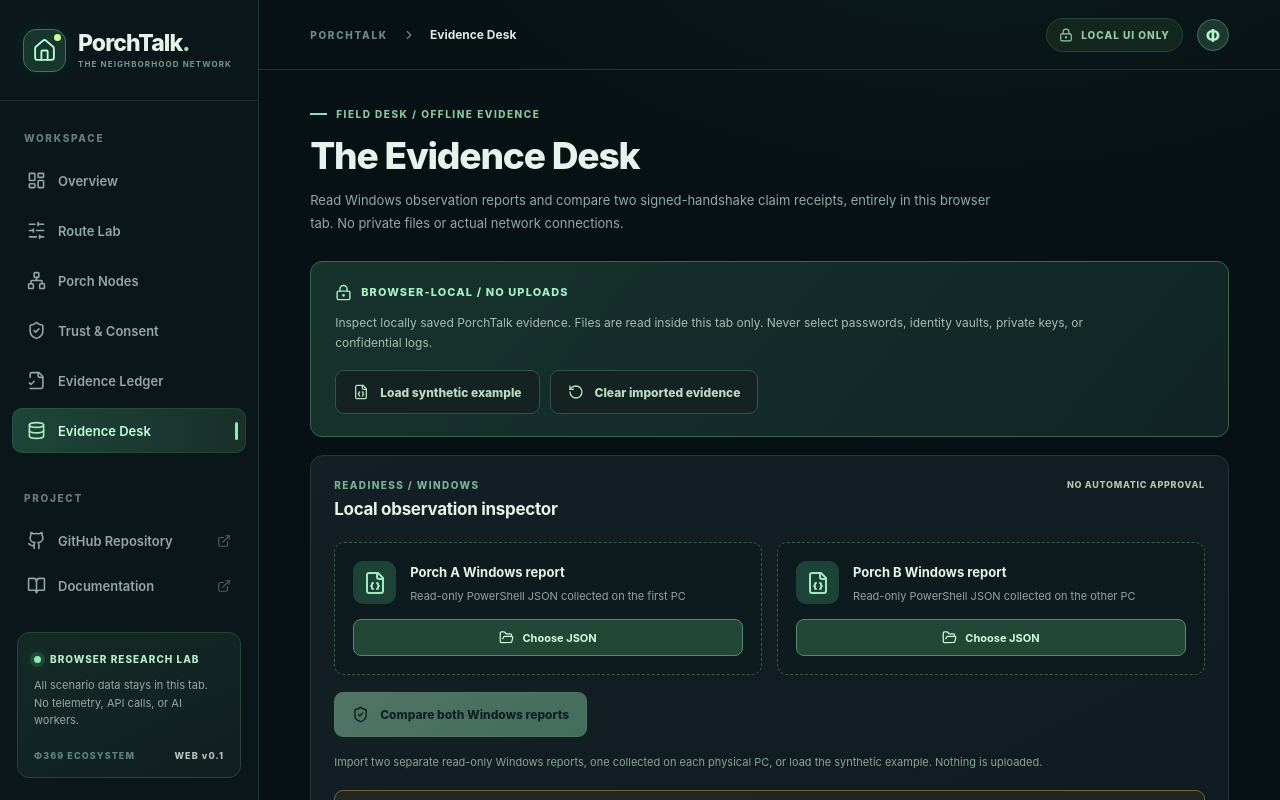
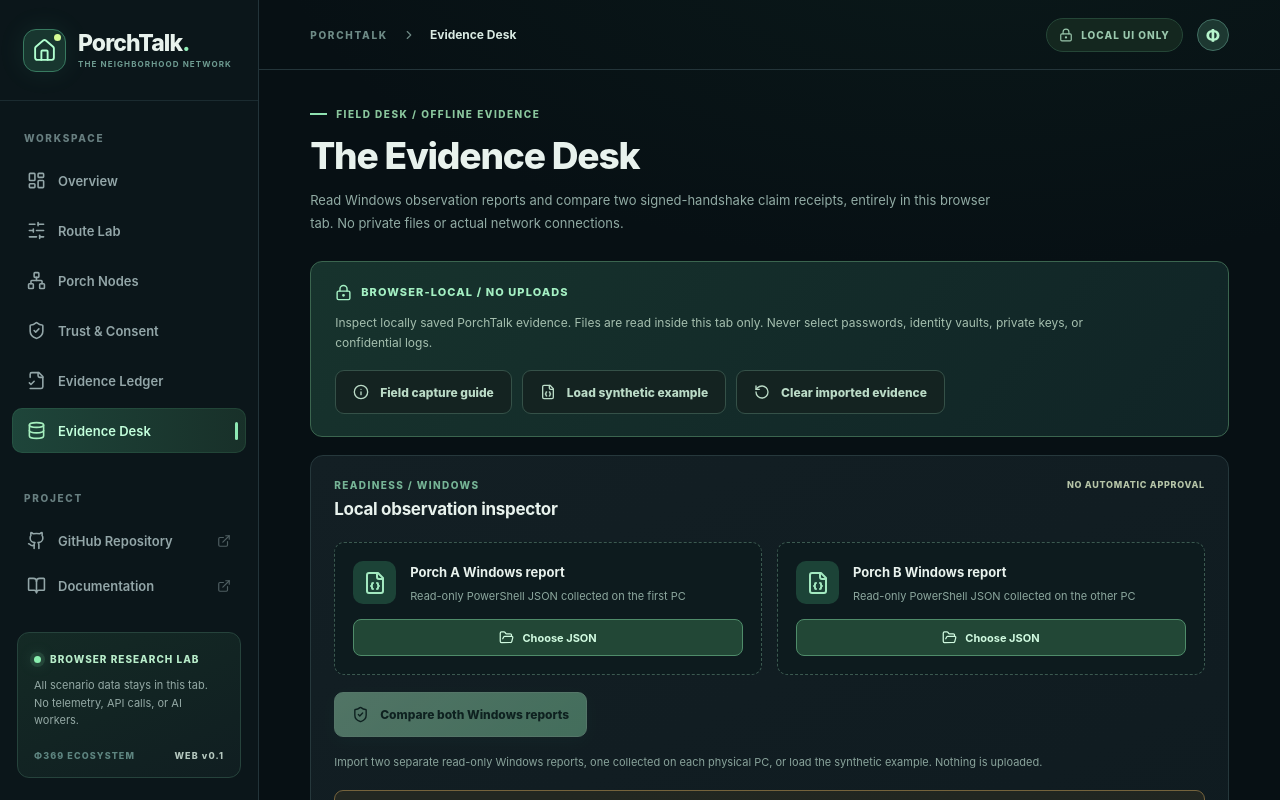
Before and after one commit to MichaelWave369/PorchTalk, a React (Vite) app in the folder web/: page / in a window 1280 px wide. Both pictures are taken after a click on the button "Evidence Desk". Shown: the top 800 px of the page. Built offline with nearby package versions, Linux system fonts and the light colour scheme.

Commit message:
feat(web): link the actual Windows field capture procedure from Evidence Desk

```diff
--- a/web/src/EvidenceDesk.jsx
+++ b/web/src/EvidenceDesk.jsx
@@ -136,6 +136,8 @@ export default function EvidenceDesk() {
       <span><LockKeyhole size={17} /> BROWSER-LOCAL / NO UPLOADS</span>
       <p>Inspect locally saved PorchTalk evidence. Files are read inside this tab only. Never select passwords, identity vaults, private keys, or confidential logs.</p>
       <div className="desk-actions">
+        <a className="outlined-btn" href="https://github.com/MichaelWave369/PorchTalk/blob/main/docs/FIELD_CAPTURE.md"
+          target="_blank" rel="noopener noreferrer"><Info size={16} /> Field capture guide</a>
         <button className="outlined-btn" type="button" onClick={example}><FileJson size={16} /> Load synthetic example</button>
         <button className="outlined-btn" type="button" onClick={clearAll}><RotateCcw size={16} /> Clear imported evidence</button>
       </div>
```
